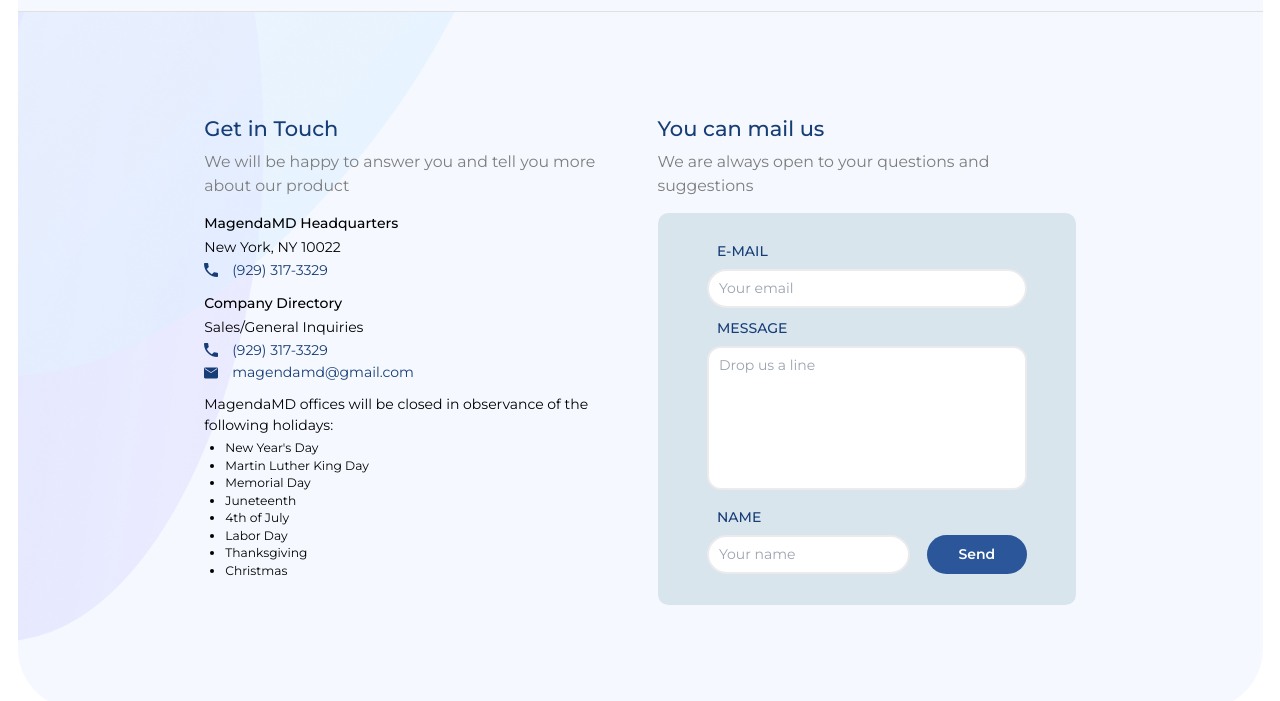
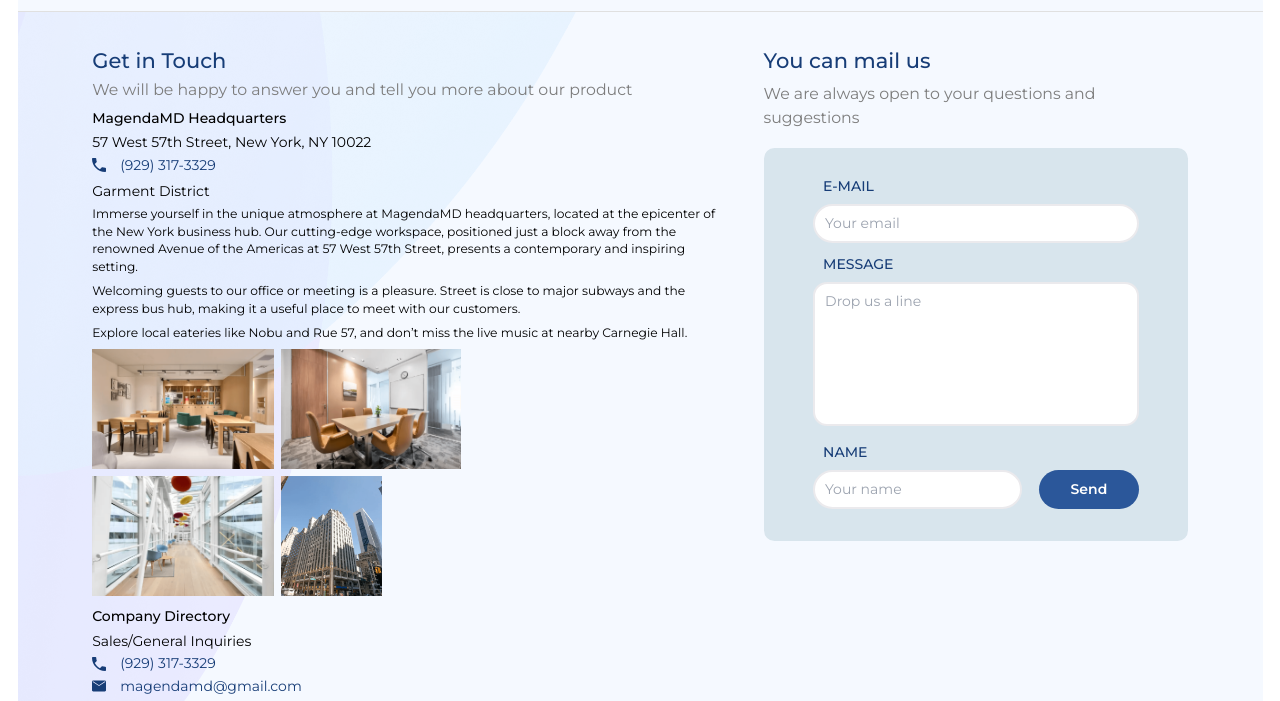
Before and after one commit to sasha-odintsov/magenda-landing, a website: page contacts.html in a window 1280 px wide. Shown: the part 74-775 px from the top of the page. Drawn offline with Linux system fonts and the light colour scheme.

Commit message:
Added block to contacts

```diff
--- a/contacts.html
+++ b/contacts.html
@@ -71,20 +71,20 @@
         <main
           class="bg-[url(/public/images/bg-contacts.png)] flex items-center bg-contain bg-no-repeat 2xl:min-h-[calc(100vh-148px)] min-h-[calc(100vh-103px)]"
         >
-          <div class="flex 2xl:gap-x-24 gap-x-10 py-5 xl:px-[15%] px-[7%]">
-            <div class="w-1/2" id="contacts-info">
-              <h3 class="2xl:text-4xl text-2xl text-blue-dark font-medium 2xl:mb-6 mb-2">
+          <div class="flex 3xl:gap-x-24 gap-x-10 py-10 3xl:px-[10%] px-[6%]">
+            <div class="w-1/2 xl:max-2xl:w-[60%]" id="contacts-info">
+              <h3 class="2xl:text-3xl text-2xl text-blue-dark font-medium mb-2">
                 Get in Touch
               </h3>
               <p
-                class="text-gray 2xl:text-2xl text-lg 2xl:mb-6 mb-4"
+                class="text-gray 2xl:text-xl text-lg mb-3 leading-none"
               >
                 We will be happy to answer you and tell you more about our product
               </p>
               <div class="flex flex-col 2xl:text-lg">
                 <span class="font-medium mb-1">MagendaMD Headquarters</span>
-                <span>New York, NY 10022</span>
-                <div class="flex items-center 2xl:mb-4 mb-3">
+                <span>57 West 57th Street, New York, NY 10022</span>
+                <div class="flex items-center mb-1">
                   <svg
                     width="24"
                     height="24"
@@ -104,6 +104,30 @@
                   >
                     (929) 317-3329
                   </a>
+                </div>
+                <div class="text-sm 2xl:mb-4 mb-3">
+                  <span class="2xl:text-lg text-base mb-1 inline-block">
+                    Garment District
+                  </span>
+                  <p class="mb-2">
+                    Immerse yourself in the unique atmosphere at MagendaMD headquarters, located at the epicenter of the New York business hub. Our cutting-edge workspace, positioned just a block away from the renowned Avenue of the Americas at 57 West 57th Street, presents a contemporary and inspiring setting.
+                  </p>
+                  <p class="mb-2">
+                    Welcoming guests to our office or meeting is a pleasure. Street is close to major subways and the express bus hub, making it a useful place to meet with our customers.
+                  </p>
+                  <p>
+                    Explore local eateries like Nobu and Rue 57, and don’t miss the live music at nearby Carnegie Hall.
+                  </p>
+                  <div class="flex flex-wrap">
+                    <div class="flex mt-2">
+                      <img src="./public/images/office01.png" alt="Office" class="h-[120px] me-2">
+                      <img src="./public/images/office02.png" alt="Office" class="h-[120px] me-2">
+                    </div>
+                    <div class="flex mt-2">
+                      <img src="./public/images/office04.png" alt="Office" class="h-[120px] me-2">
+                      <img src="./public/images/office05.png" alt="Office building" class="h-[120px]">
+                    </div>
+                  </div>
                 </div>
                 <span class="font-medium mb-1">Company Directory</span>
                 <span>Sales/General Inquiries</span>
@@ -129,7 +153,7 @@
                   </a>
                 </div>
                 <div
-                  class="flex items-center 2xl:mb-4 mb-3"
+                  class="flex items-center mb-2"
                 >
                   <svg
                     width="24"
@@ -165,21 +189,18 @@
                   </ul>
                 </div>
               </div>
-              <!-- <div
-                class="w-full mt-auto bg-[url(/public/images/doctor-contacts.png)] h-1/2 bg-cover bg-no-repeat rounded-3xl"
-              ></div> -->
             </div>
-            <div class="w-1/2" id="contacts-form">
-              <h3 class="2xl:text-4xl text-2xl text-blue-dark font-medium 2xl:mb-6 mb-2">
+            <div class="w-1/2 xl:max-2xl:w-[40%]" id="contacts-form">
+              <h3 class="2xl:text-3xl text-2xl text-blue-dark font-medium mb-2">
                 You can mail us
               </h3>
               <p
-                class="text-gray 2xl:text-2xl text-lg 2xl:mb-6 mb-4"
+                class="text-gray 2xl:text-xl text-lg 2xl:mb-7 mb-5"
               >
                 We are always open to your questions and suggestions
               </p>
               <form
-                class="bg-[#D8E5ED] rounded-xl py-6 xl:px-14 px-6 relative"
+                class="bg-[#D8E5ED] rounded-xl py-6 xl:px-14 px-6 relative max-w-[750px]"
                 id="form-contacts"
                 novalidate
               >
@@ -305,8 +326,8 @@
         </div>
         <div class="2xl:w-[500px] w-1/3 text-white flex">
           <div class="flex flex-col grow me-3">
-            <a href="/index.html" class="footer-link">Main</a>
-            <a href="#" class="footer-link">Contacts</a>
+            <a href="/index.html" class="footer-link w-min">Main</a>
+            <a href="#" class="footer-link w-min">Contacts</a>
           </div>
           <div class="flex flex-col grow-0">
             <a
--- a/main.css
+++ b/main.css
@@ -21,6 +21,9 @@
   .input-border {
     @apply border-2 border-gray-border focus:border-blue-main focus:ring-0 focus:outline-none;
   }
+  .footer-link {
+    @apply xl:mb-6 mb-4 hover:opacity-50 transition-opacity duration-300;
+  }
 }
 
 .padding-x-main {
@@ -33,10 +36,6 @@
 
 .text-label {
   @apply font-medium block uppercase text-blue-dark;
-}
-
-.footer-link {
-  @apply xl:mb-6 mb-4 hover:opacity-50 transition-opacity duration-300;
 }
 
 .testimonials-card {
```
Also changed, not shown: index.html (+2 -2 lines), public/images/office01.png (added), public/images/office02.png (added), public/images/office04.png (added), public/images/office05.png (added), public/styles.css.
